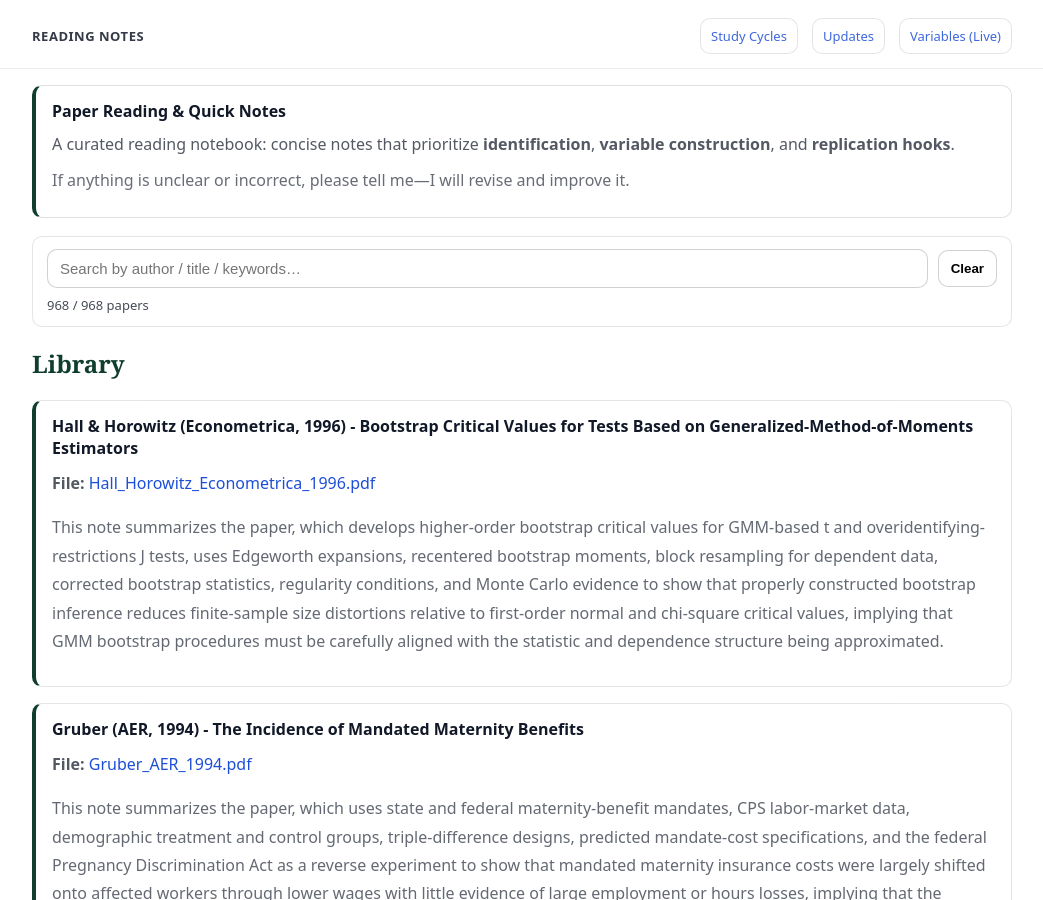
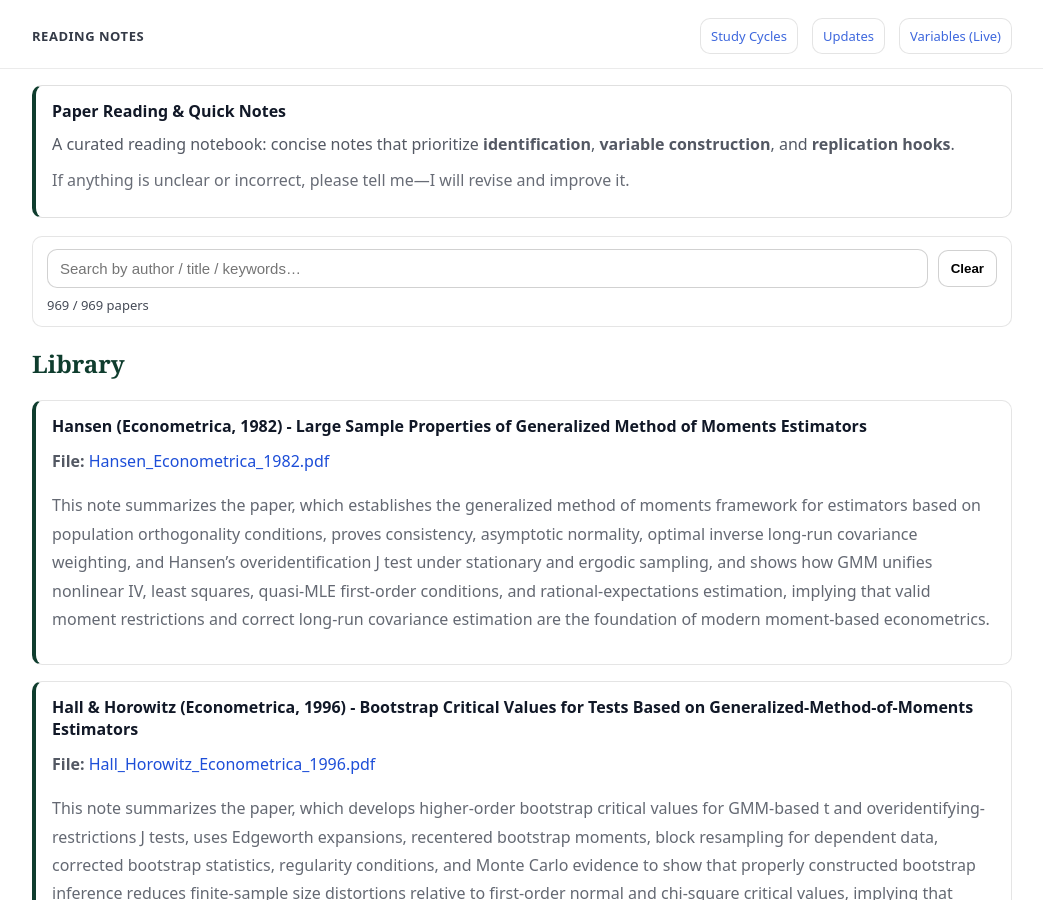
Before and after one commit to yaxinzn/study-archive, a Jekyll site: the page built from reading/index.md, in a window 1280 px wide and 900 px high. Shown: the whole window, without its empty margins (118-1161 px from the left). Built offline with Jekyll 4.4.1, drawn with Linux system fonts in a browser that asks for light colours.

Commit message:
Reading: add/update Hansen_Econometrica_1982.pdf

```diff
--- a/_data/reading.yml
+++ b/_data/reading.yml
@@ -1,3 +1,7 @@
+- title: "Hansen (Econometrica, 1982) - Large Sample Properties of Generalized Method of Moments Estimators"
+  file: "Hansen_Econometrica_1982.pdf"
+  desc: "This note summarizes the paper, which establishes the generalized method of moments framework for estimators based on population orthogonality conditions, proves consistency, asymptotic normality, optimal inverse long-run covariance weighting, and Hansen’s overidentification J test under stationary and ergodic sampling, and shows how GMM unifies nonlinear IV, least squares, quasi-MLE first-order conditions, and rational-expectations estimation, implying that valid moment restrictions and correct long-run covariance estimation are the foundation of modern moment-based econometrics."
+
 - title: "Hall & Horowitz (Econometrica, 1996) - Bootstrap Critical Values for Tests Based on Generalized-Method-of-Moments Estimators"
   file: "Hall_Horowitz_Econometrica_1996.pdf"
   desc: "This note summarizes the paper, which develops higher-order bootstrap critical values for GMM-based t and overidentifying-restrictions J tests, uses Edgeworth expansions, recentered bootstrap moments, block resampling for dependent data, corrected bootstrap statistics, regularity conditions, and Monte Carlo evidence to show that properly constructed bootstrap inference reduces finite-sample size distortions relative to first-order normal and chi-square critical values, implying that GMM bootstrap procedures must be carefully aligned with the statistic and dependence structure being approximated."
```
Also changed, not shown: 1 other file.
